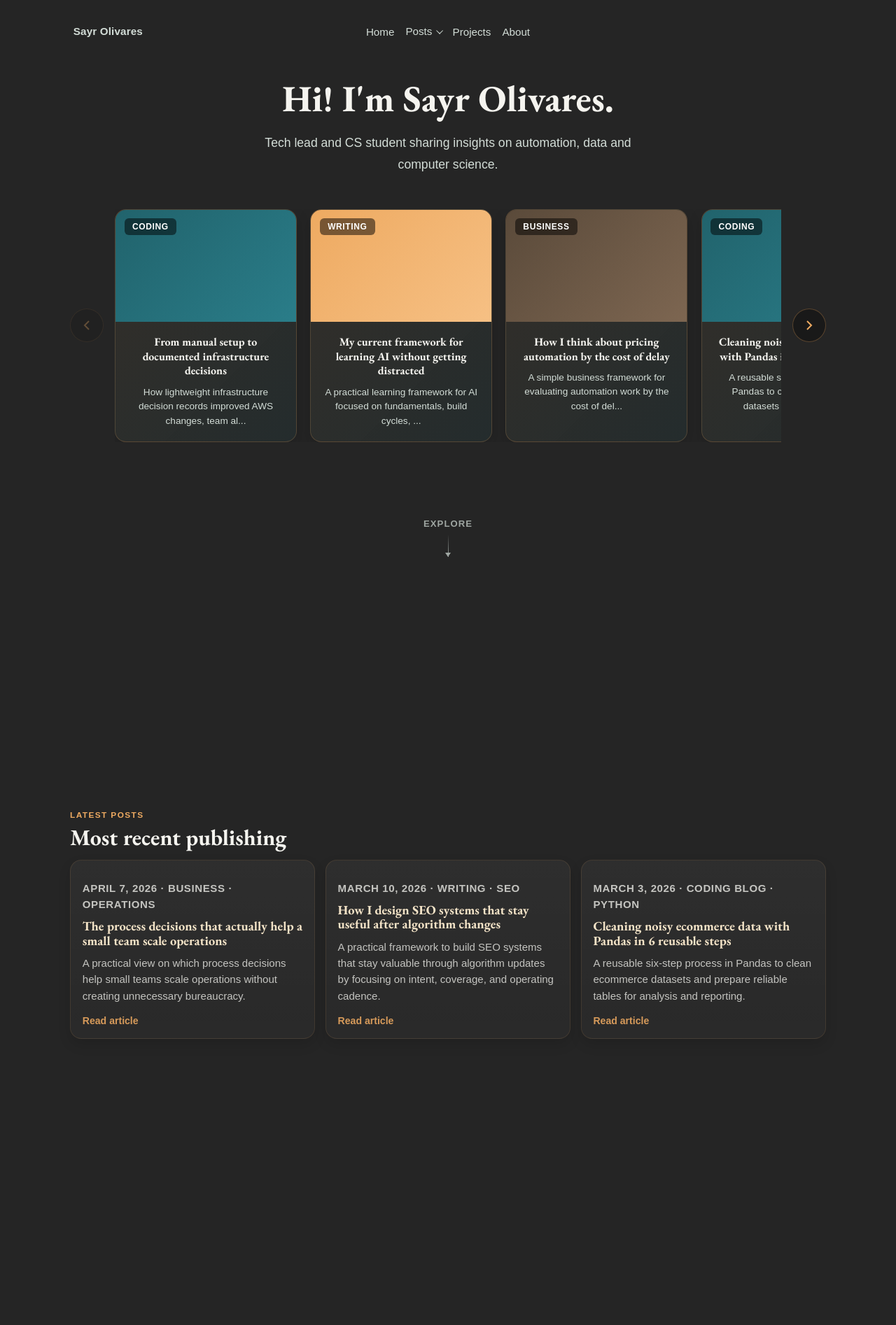
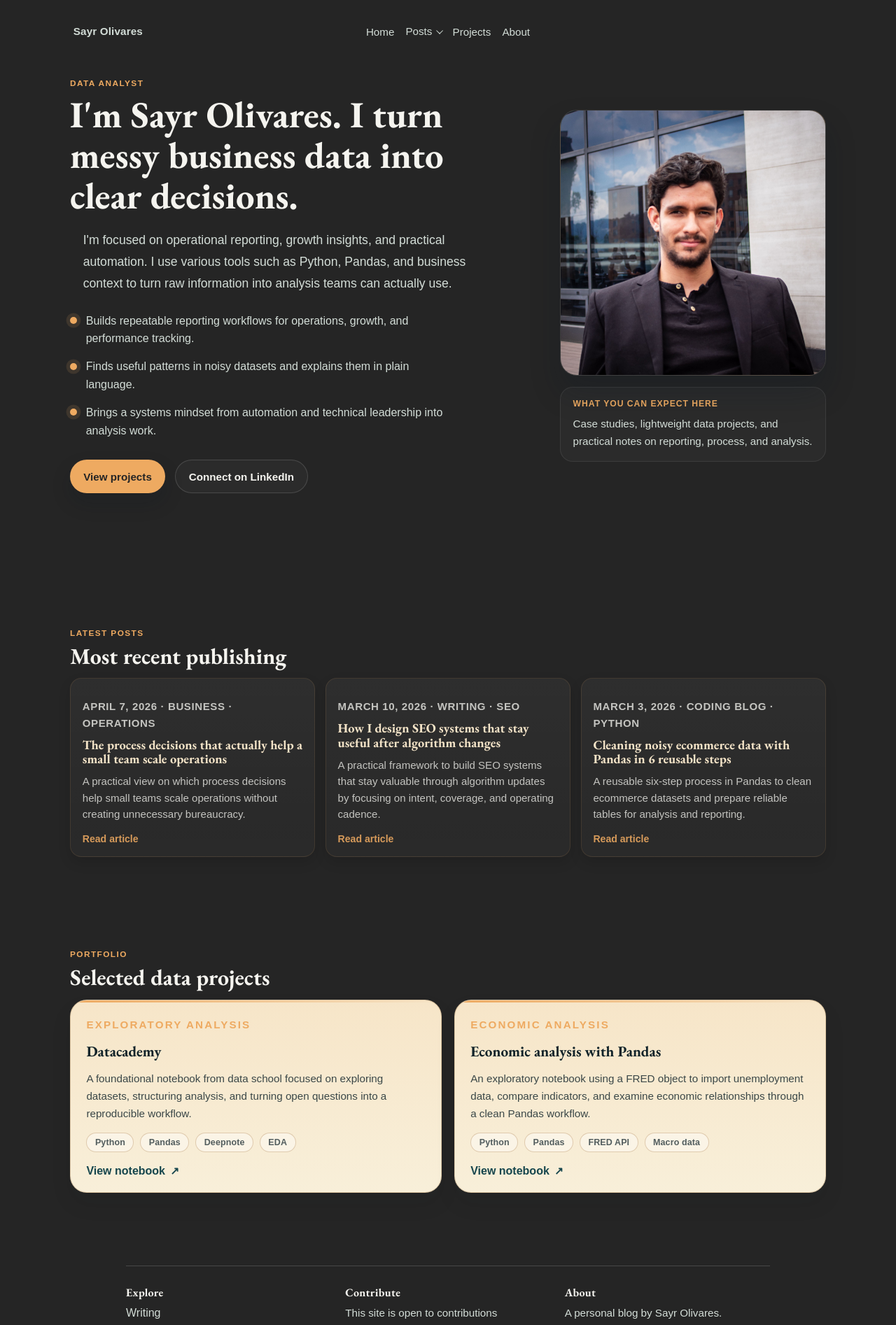
Before and after one commit to sayrolivares/sayrolivares.github.io, a Jekyll site: the page built from index.html, in a window 1280 px wide. Shown: the top 1894 px of the page at 70% size. Built offline with Jekyll 4.4.1, drawn with Linux system fonts in a browser that asks for light colours; some web fonts are replaced; some of the changed text lies outside the part shown.

Commit message:
Big changes to design, favicon and index.html

```diff
--- a/_includes/site_head.html
+++ b/_includes/site_head.html
@@ -4,7 +4,7 @@
 <link rel="alternate" type="application/rss+xml" title="{{ site.title }} Blog RSS" href="{{ '/feed.xml' | relative_url }}">
 
 <link rel="stylesheet" href="{{ '/css/style.css' | relative_url }}">
-<link rel="icon" type="image/png" href="{{ '/assets/icons/favicon4.png' | relative_url }}">
+<link rel="icon" type="image/png" href="{{ '/assets/icons/Favicon.png' | relative_url }}">
 <link rel="preconnect" href="https://fonts.googleapis.com">
 <link rel="preconnect" href="https://fonts.gstatic.com" crossorigin>
 <link href="https://fonts.googleapis.com/css2?family=EB+Garamond:ital,wght@0,400..800;1,400..800&family=Zalando+Sans:ital,wght@0,200..900;1,200..900&display=swap" rel="stylesheet">
--- a/css/style.css
+++ b/css/style.css
@@ -229,20 +229,20 @@ body {
    main reading hierarchy before content cards begin.
    ========================================================================== */
 .hero {
-    display: flex;
-    flex-direction: column;
+    display: grid;
+    grid-template-columns: minmax(0, 1.2fr) minmax(280px, 0.8fr);
     align-items: center;
-    justify-content: flex-start;
-    min-height: 100vh;
+    gap: clamp(2rem, 6vw, 4.5rem);
+    min-height: auto;
     margin-top: 0;
     padding-top: 1cm;
-    padding-bottom: 2rem;
-    text-align: center;
+    padding-bottom: 3.5cm;
+    text-align: left;
     position: relative;
 }
 
 .hero-content {
-    max-width: 720px;
+    max-width: 680px;
 }
 
 /* Category archive pages use a simpler intro spacing than the homepage hero. */
@@ -287,186 +287,128 @@ h1 {
 /* Common supporting paragraph style for hero and archive intros. */
 .hero-copy {
     margin: 1.2rem auto 0;
-    max-width: 56ch;
+    max-width: 58ch;
     color: var(--muted-ink);
     line-height: 1.75;
     font-size: 1.1rem;
 }
 
-/* Scroll indicator */
-.scroll-indicator {
-    position: absolute;
-    bottom: calc(3rem + 1cm);
-    left: 50%;
-    transform: translateX(-50%);
-    display: flex;
-    flex-direction: column;
-    align-items: center;
-    gap: 0.5rem;
-    text-decoration: none;
-    color: var(--muted-ink);
-    transition: all 300ms ease;
-    opacity: 0.7;
+.hero-highlights {
+    list-style: none;
+    margin: 1.6rem 0 0;
+    padding: 0;
+    display: grid;
+    gap: 0.9rem;
+    max-width: 60ch;
 }
 
-.scroll-indicator:hover {
-    opacity: 1;
-    color: var(--accent);
-    transform: translateX(-50%) translateY(4px);
+.hero-highlights li {
+    display: grid;
+    grid-template-columns: auto 1fr;
+    gap: 0.8rem;
+    align-items: start;
+    color: var(--muted-ink);
+    line-height: 1.6;
 }
 
-.scroll-text {
-    font-size: 0.82rem;
-    font-weight: 600;
+.hero-highlights li::before {
+    content: "";
+    width: 0.62rem;
+    height: 0.62rem;
+    margin-top: 0.45rem;
+    border-radius: 999px;
+    background: var(--accent);
+    box-shadow: 0 0 0 0.34rem rgba(238, 170, 97, 0.12);
+}
+
+.hero-actions {
+    margin-top: 1.8rem;
+    display: flex;
+    flex-wrap: wrap;
+    gap: 0.85rem;
+}
+
+.hero-action {
+    display: inline-flex;
+    align-items: center;
+    justify-content: center;
+    min-height: 48px;
+    padding: 0.85rem 1.2rem;
+    border-radius: 999px;
+    text-decoration: none;
+    font-size: 0.95rem;
+    font-weight: 700;
+    transition: transform 180ms ease, box-shadow 180ms ease, border-color 180ms ease, color 180ms ease, background-color 180ms ease;
+}
+
+.hero-action:hover {
+    transform: translateY(-2px);
+}
+
+.hero-action-primary {
+    background: var(--accent);
+    color: var(--bg);
+    box-shadow: 0 14px 28px rgba(12, 24, 34, 0.18);
+}
+
+.hero-action-secondary {
+    border: 1px solid rgba(255, 255, 255, 0.14);
+    background: rgba(255, 255, 255, 0.03);
+    color: var(--ink);
+}
+
+.hero-action-secondary:hover {
+    border-color: var(--accent);
+    color: var(--accent);
+}
+
+.hero-aside {
+    width: min(100%, 380px);
+    justify-self: end;
+}
+
+.hero-photo-shell {
+    position: relative;
+    overflow: hidden;
+    border-radius: 24px;
+    background:
+        radial-gradient(circle at top right, rgba(238, 170, 97, 0.2), transparent 44%),
+        linear-gradient(180deg, rgba(255, 255, 255, 0.05), rgba(255, 255, 255, 0.02));
+    border: 1px solid rgba(255, 255, 255, 0.08);
+    box-shadow: var(--shadow);
+}
+
+.hero-photo {
+    display: block;
+    width: 100%;
+    height: auto;
+    aspect-ratio: 1 / 1;
+    object-fit: cover;
+    object-position: center top;
+}
+
+.hero-proof {
+    margin-top: 1rem;
+    padding: 1rem 1.1rem;
+    border-radius: 18px;
+    border: 1px solid rgba(255, 255, 255, 0.08);
+    background: rgba(255, 255, 255, 0.03);
+}
+
+.hero-proof-label {
+    margin: 0;
+    color: var(--accent);
+    font-size: 0.76rem;
+    font-weight: 700;
     letter-spacing: 0.08em;
     text-transform: uppercase;
 }
 
-.scroll-arrow {
-    width: 1px;
-    height: 32px;
-    background: linear-gradient(to bottom, transparent, currentColor);
-    position: relative;
-}
-
-.scroll-arrow::after {
-    content: "";
-    position: absolute;
-    bottom: 0;
-    left: 50%;
-    transform: translateX(-50%);
-    width: 0;
-    height: 0;
-    border-left: 4px solid transparent;
-    border-right: 4px solid transparent;
-    border-top: 6px solid currentColor;
-}
-
-/* Carousel */
-.carousel-container {
-    margin-top: 3rem;
-    width: 100%;
-    max-width: 1200px;
-    position: relative;
-    display: flex;
-    align-items: center;
-    gap: 1rem;
-}
-
-.carousel-track-wrapper {
-    overflow: hidden;
-    width: 100%;
-}
-
-.carousel-track {
-    display: flex;
-    gap: 1.2rem;
-    transition: transform 600ms cubic-bezier(0.4, 0, 0.2, 1);
-}
-
-.carousel-item {
-    flex: 0 0 calc(25% - 0.9rem);
-    min-width: 260px;
-    background: linear-gradient(135deg, rgba(238, 170, 97, 0.08), rgba(33, 99, 108, 0.12));
-    border: 1px solid rgba(238, 170, 97, 0.2);
-    border-radius: 16px;
-    overflow: hidden;
-    text-decoration: none;
-    transition: all 300ms ease;
-    box-shadow: 0 8px 20px rgba(0, 0, 0, 0.15);
-}
-
-.carousel-item:hover {
-    transform: translateY(-6px);
-    box-shadow: 0 16px 32px rgba(0, 0, 0, 0.25);
-    border-color: var(--accent);
-}
-
-.carousel-image {
-    height: 160px;
-    position: relative;
-    background: linear-gradient(135deg, var(--teal), var(--accent));
-    display: flex;
-    align-items: center;
-    justify-content: center;
-}
-
-.carousel-image[data-category="coding"] {
-    background: linear-gradient(135deg, #21636c, #2a7d89);
-}
-
-.carousel-image[data-category="writing"] {
-    background: linear-gradient(135deg, #eeaa61, #f6c084);
-}
-
-.carousel-image[data-category="business"] {
-    background: linear-gradient(135deg, #5a4a3a, #7d6651);
-}
-
-.carousel-category {
-    position: absolute;
-    top: 0.8rem;
-    left: 0.8rem;
-    background: rgba(0, 0, 0, 0.5);
-    color: white;
-    padding: 0.3rem 0.7rem;
-    border-radius: 6px;
-    font-size: 0.75rem;
-    font-weight: 700;
-    text-transform: uppercase;
-    letter-spacing: 0.05em;
-}
-
-.carousel-content {
-    padding: 1.2rem;
-}
-
-.carousel-content h3 {
-    margin: 0;
-    font-size: 1rem;
-    color: var(--ink);
-    line-height: 1.3;
-    font-weight: 700;
-}
-
-.carousel-content p {
-    margin: 0.6rem 0 0;
-    font-size: 0.85rem;
+.hero-proof-copy {
+    margin: 0.55rem 0 0;
     color: var(--muted-ink);
-    line-height: 1.5;
-}
-
-.carousel-nav {
-    flex-shrink: 0;
-    width: 48px;
-    height: 48px;
-    border-radius: 50%;
-    border: 1px solid rgba(238, 170, 97, 0.3);
-    background: rgba(0, 0, 0, 0.3);
-    color: var(--accent);
-    cursor: pointer;
-    display: flex;
-    align-items: center;
-    justify-content: center;
-    transition: all 250ms ease;
-    backdrop-filter: blur(4px);
-}
-
-.carousel-nav:hover {
-    background: rgba(238, 170, 97, 0.2);
-    border-color: var(--accent);
-    transform: scale(1.1);
-}
-
-.carousel-nav:disabled {
-    opacity: 0.3;
-    cursor: not-allowed;
-    transform: scale(1);
-}
-
-.carousel-nav svg {
-    width: 24px;
-    height: 24px;
+    line-height: 1.65;
+    font-size: 0.95rem;
 }
 
 /* ==========================================================================
@@ -476,21 +418,21 @@ h1 {
    and other repeated card layouts.
    ========================================================================== */
 .content-section {
-    margin-top: 2.2rem;
+    margin-top: 3.5cm;
 }
 
-/* On laptop/desktop widths, each top-level page section should occupy at
-   least one screenful after accounting for the shell padding and header. */
+.hero + .content-section {
+    margin-top: 1.6cm;
+}
+
+/* Desktop homepage sections use fixed vertical rhythm instead of full-screen
+   height so content blocks stay separated without excessive blank space. */
 @media (min-width: 981px) {
-    .home-shell > section {
-        min-height: calc(100svh - var(--desktop-section-offset));
-    }
-
     .home-shell > section:not(.hero) {
         display: flex;
         flex-direction: column;
-        justify-content: center;
-        padding-block: 2rem;
+        justify-content: flex-start;
+        padding-block: 0;
     }
 }
 
@@ -612,32 +554,103 @@ h1 {
    ========================================================================== */
 .project-list {
     display: grid;
-    gap: 0.9rem;
+    grid-template-columns: repeat(2, minmax(0, 1fr));
+    gap: 1.1rem;
 }
 
 .project-card {
-    background: var(--card-soft);
+    position: relative;
+    display: grid;
+    align-content: start;
+    gap: 0.9rem;
+    min-height: 100%;
+    padding: 1.35rem 1.4rem 1.3rem;
+    background: linear-gradient(180deg, color-mix(in srgb, var(--card) 86%, var(--accent) 14%), var(--card));
     color: #112329;
-    border: 1px solid rgba(17, 35, 41, 0.14);
-    border-radius: 16px;
-    padding: 1.05rem 1.1rem;
+    border: 1px solid color-mix(in srgb, var(--accent) 22%, rgba(17, 35, 41, 0.14));
+    border-radius: 24px;
+    box-shadow: 0 16px 30px rgba(9, 22, 31, 0.08);
+    overflow: hidden;
+    transition: transform 220ms ease, border-color 220ms ease, box-shadow 220ms ease;
+}
+
+.project-card::before {
+    content: "";
+    position: absolute;
+    inset: 0 0 auto;
+    height: 3px;
+    background: linear-gradient(90deg, var(--accent), transparent);
+}
+
+.project-card:hover {
+    transform: translateY(-4px);
+    border-color: color-mix(in srgb, var(--accent) 55%, rgba(17, 35, 41, 0.14));
+    box-shadow: 0 22px 40px rgba(9, 22, 31, 0.12);
+}
+
+.project-kicker {
+    margin: 0;
+    color: var(--accent);
+    font-size: 0.72rem;
+    font-weight: 700;
+    letter-spacing: 0.14em;
+    text-transform: uppercase;
 }
 
 .project-card h3 {
-    font-size: 1.2rem;
+    font-size: 1.32rem;
+    line-height: 1.12;
 }
 
 /* Shared project paragraph spacing. */
 .project-card p {
-    margin: 0.65rem 0 0;
+    margin: 0;
     font-size: 0.95rem;
-    line-height: 1.5;
+    line-height: 1.65;
 }
 
-/* Stack line is slightly bolder to separate tooling from description text. */
-.stack {
+.project-summary {
+    color: rgba(17, 35, 41, 0.82);
+}
+
+.project-tags {
+    list-style: none;
+    display: flex;
+    flex-wrap: wrap;
+    gap: 0.55rem;
+    margin: 0;
+    padding: 0;
+}
+
+.project-tags li {
+    padding: 0.38rem 0.72rem;
+    border: 1px solid color-mix(in srgb, var(--accent) 28%, rgba(17, 35, 41, 0.14));
+    border-radius: 999px;
+    background: rgba(255, 255, 255, 0.42);
     color: rgba(17, 35, 41, 0.72);
     font-weight: 700;
+    font-size: 0.78rem;
+    letter-spacing: 0.01em;
+}
+
+.project-link {
+    display: inline-flex;
+    align-items: center;
+    gap: 0.45rem;
+    margin-top: auto;
+    padding-top: 0.25rem;
+    color: #16464d;
+    font-weight: 700;
+    text-decoration: none;
+}
+
+.project-link::after {
+    content: "\2197";
+    font-size: 0.95rem;
+}
+
+.project-link:hover {
+    color: var(--accent);
 }
 
 /* ==========================================================================
@@ -1006,11 +1019,40 @@ button:focus-visible {
     /* Stack the homepage hero once the side-by-side layout gets cramped. */
     .hero {
         grid-template-columns: 1fr;
+        padding-bottom: 2.4rem;
+        text-align: center;
+    }
+
+    .hero-content {
+        max-width: 100%;
+    }
+
+    .hero-copy,
+    .hero-highlights {
+        margin-left: auto;
+        margin-right: auto;
+    }
+
+    .hero-highlights li {
+        text-align: left;
+    }
+
+    .hero-actions {
+        justify-content: center;
+    }
+
+    .hero-aside {
+        width: min(100%, 420px);
+        justify-self: center;
     }
 
     /* Article/category cards move from three columns to two. */
     .card-grid {
         grid-template-columns: repeat(2, minmax(0, 1fr));
+    }
+
+    .project-list {
+        grid-template-columns: 1fr;
     }
 }
 
@@ -1022,6 +1064,37 @@ button:focus-visible {
 
     .site-footer {
         width: min(1080px, 100% - 1.3rem);
+    }
+
+    .hero {
+        min-height: auto;
+        padding-top: 0.6rem;
+        padding-bottom: 2rem;
+    }
+
+    .hero h1 {
+        max-width: 12ch;
+        margin-inline: auto;
+    }
+
+    .hero-copy {
+        font-size: 1rem;
+    }
+
+    .hero-highlights {
+        gap: 0.8rem;
+    }
+
+    .hero-action {
+        width: 100%;
+    }
+
+    .content-section {
+        margin-top: 2rem;
+    }
+
+    .hero + .content-section {
+        margin-top: 1.2rem;
     }
 
     /* Intention: stack header pieces vertically on mobile.
@@ -1065,26 +1138,6 @@ button:focus-visible {
         grid-template-columns: 1fr;
     }
 
-    /* Carousel adjustments for mobile */
-    .carousel-container {
-        gap: 0.5rem;
-        margin-top: 2rem;
-    }
-
-    .carousel-item {
-        flex: 0 0 calc(50% - 0.6rem);
-        min-width: 200px;
-    }
-
-    .carousel-nav {
-        width: 40px;
-        height: 40px;
-    }
-
-    .carousel-image {
-        height: 140px;
-    }
-
     /* Related content becomes single column to avoid narrow cards. */
     .related-grid {
         grid-template-columns: 1fr;
--- a/index.html
+++ b/index.html
@@ -1,78 +1,48 @@
 ---
 layout: default
 title: Sayr Olivares
-seo_title: Sayr Olivares | Computer Science & Research
-description: Notes on Computer Science, research and automation.
-og_description: Notes on Computer Science, research and automation.
+seo_title: Sayr Olivares | Data Analyst
+description: Writing and projects on data, automation, and how businesses actually run.
+og_description: Writing and projects on data, automation, and how businesses actually run.
 schema_type: person
 og_type: website
 nav_label: Main navigation
 shell_class: home-shell
-# Edit this list to control exactly which posts appear in the homepage carousel.
-# Use each post page path relative to the project root.
-# The carousel shows posts in the same order they are listed here.
-featured_posts:
-  - posts/coding/aws-infrastructure-decisions.html
-  - posts/writing/ai-learning-framework.html
-  - posts/business/pricing-automation-cost-of-delay.html
-  - posts/coding/pandas-ecommerce-cleaning-steps.html
-  - posts/writing/cs-study-changed-my-leadership.html
-  - posts/business/process-decisions-scale-operations.html
-  - posts/coding/zapier-ops-workflow-95-percent.html
 ---
 {% assign post_pages = site.pages | where: "layout", "post" | sort: "date" | reverse %}
-{% comment %}
-Convert the manual featured_posts list above into page objects.
-Only posts listed in featured_posts are rendered in the homepage carousel.
-{% endcomment %}
-{% assign carousel_posts = "" | split: "" %}
-{% for post_path in page.featured_posts %}
-  {% assign found_post = site.pages | where: "path", post_path | first %}
-  {% if found_post %}
-    {% assign carousel_posts = carousel_posts | push: found_post %}
-  {% endif %}
-{% endfor %}
 <section class="hero" id="about">
     <div class="hero-content">
-        <h1>Hi! I'm Sayr Olivares.</h1>
+        <p class="label">Data Analyst</p>
+        <h1>I'm Sayr Olivares. I turn messy business data into clear decisions.</h1>
         <p class="hero-copy">
-            Tech lead and CS student sharing insights on automation, data and computer science.
+            I'm focused on operational reporting, growth insights, and practical automation. I use various tools such as Python, Pandas, and business context to turn raw information into analysis teams can actually use.
         </p>
+        <ul class="hero-highlights" aria-label="Core strengths">
+            <li>Builds repeatable reporting workflows for operations, growth, and performance tracking.</li>
+            <li>Finds useful patterns in noisy datasets and explains them in plain language.</li>
+            <li>Brings a systems mindset from automation and technical leadership into analysis work.</li>
+        </ul>
+        <div class="hero-actions">
+            <a class="hero-action hero-action-primary" href="#projects">View projects</a>
+            <a class="hero-action hero-action-secondary" href="{{ site.author.linkedin }}" target="_blank" rel="noopener">Connect on LinkedIn</a>
+        </div>
     </div>
 
-    <!-- Homepage carousel: cards come from the featured_posts list in the front matter above. -->
-    <div class="carousel-container">
-        <button class="carousel-nav carousel-nav-left" aria-label="Previous posts">
-            <svg width="24" height="24" viewBox="0 0 24 24" fill="none" stroke="currentColor" stroke-width="2">
-                <path d="M15 18l-6-6 6-6"/>
-            </svg>
-        </button>
-        <div class="carousel-track-wrapper">
-            <div class="carousel-track">
-                {% for post in carousel_posts %}
-                <a href="{{ post.url | relative_url }}" class="carousel-item">
-                    <div class="carousel-image" data-category="{{ post.category_slug }}">
-                        <span class="carousel-category">{{ post.category_nav_label }}</span>
-                    </div>
-                    <div class="carousel-content">
-                        <h3>{{ post.title }}</h3>
-                        <p>{{ post.description | truncate: 80 }}</p>
-                    </div>
-                </a>
-                {% endfor %}
-            </div>
+    <div class="hero-aside">
+        <div class="hero-photo-shell">
+            <img
+                class="hero-photo"
+                src="{{ '/assets/images/picture.jpg' | relative_url }}"
+                alt="Portrait of Sayr Olivares"
+                width="2852"
+                height="2852"
+            >
         </div>
-        <button class="carousel-nav carousel-nav-right" aria-label="Next posts">
-            <svg width="24" height="24" viewBox="0 0 24 24" fill="none" stroke="currentColor" stroke-width="2">
-                <path d="M9 18l6-6-6-6"/>
-            </svg>
-        </button>
+        <div class="hero-proof">
+            <p class="hero-proof-label">What you can expect here</p>
+            <p class="hero-proof-copy">Case studies, lightweight data projects, and practical notes on reporting, process, and analysis.</p>
+        </div>
     </div>
-
-    <a href="#posts" class="scroll-indicator" aria-label="Scroll to content">
-        <span class="scroll-text">Explore</span>
-        <span class="scroll-arrow"></span>
-    </a>
 </section>
 
 <section class="content-section" id="posts" aria-labelledby="posts-title">
@@ -91,26 +61,34 @@ Only posts listed in featured_posts are rendered in the homepage carousel.
 <section class="content-section" id="projects" aria-labelledby="projects-title">
     <div class="section-head">
         <p class="label">Portfolio</p>
-        <h2 id="projects-title">Selected projects</h2>
+        <h2 id="projects-title">Selected data projects</h2>
     </div>
 
     <div class="project-list">
         <article class="project-card">
-            <h3>SEO content engine for healthcare startup</h3>
-            <p>Owned strategy, production, and reporting from keyword mapping to monthly growth reviews.</p>
-            <p class="stack">Stack: GA4, Search Console, Notion, editorial SOPs</p>
+            <p class="project-kicker">Exploratory analysis</p>
+            <h3>Datacademy</h3>
+            <p class="project-summary">A foundational notebook from data school focused on exploring datasets, structuring analysis, and turning open questions into a reproducible workflow.</p>
+            <ul class="project-tags" aria-label="Datacademy tools">
+                <li>Python</li>
+                <li>Pandas</li>
+                <li>Deepnote</li>
+                <li>EDA</li>
+            </ul>
+            <a class="project-link" href="https://deepnote.com/app/sayrolivares/Datacademy-fc2f5c3e-d34e-4483-a1fa-b57c7b1f5b5b?utm_source=share-modal&utm_medium=product-shared-content&utm_campaign=data-app&utm_content=fc2f5c3e-d34e-4483-a1fa-b57c7b1f5b5b" target="_blank" rel="noopener">View notebook</a>
         </article>
 
         <article class="project-card">
-            <h3>Ops automation migration</h3>
-            <p>Rebuilt legacy manual flows with integrated tools and reduced repetitive work across teams.</p>
-            <p class="stack">Stack: Zapier, Make, Airtable, Slack</p>
-        </article>
-
-        <article class="project-card">
-            <h3>Learning lab for data science</h3>
-            <p>A personal repository of mini projects for statistics, visualizations, and machine learning practice.</p>
-            <p class="stack">Stack: Python, Pandas, Matplotlib, Jupyter</p>
+            <p class="project-kicker">Economic analysis</p>
+            <h3>Economic analysis with Pandas</h3>
+            <p class="project-summary">An exploratory notebook using a FRED object to import unemployment data, compare indicators, and examine economic relationships through a clean Pandas workflow.</p>
+            <ul class="project-tags" aria-label="Economic analysis tools">
+                <li>Python</li>
+                <li>Pandas</li>
+                <li>FRED API</li>
+                <li>Macro data</li>
+            </ul>
+            <a class="project-link" href="https://deepnote.com/app/sayrolivares/Economic-analysis-with-pandas-304804f2-cc51-42c1-84fd-e7eb225772fd?utm_source=share-modal&utm_medium=product-shared-content&utm_campaign=data-app&utm_content=304804f2-cc51-42c1-84fd-e7eb225772fd" target="_blank" rel="noopener">View notebook</a>
         </article>
     </div>
 </section>
```
Also changed, not shown: assets/icons/Favicon.png (added).
